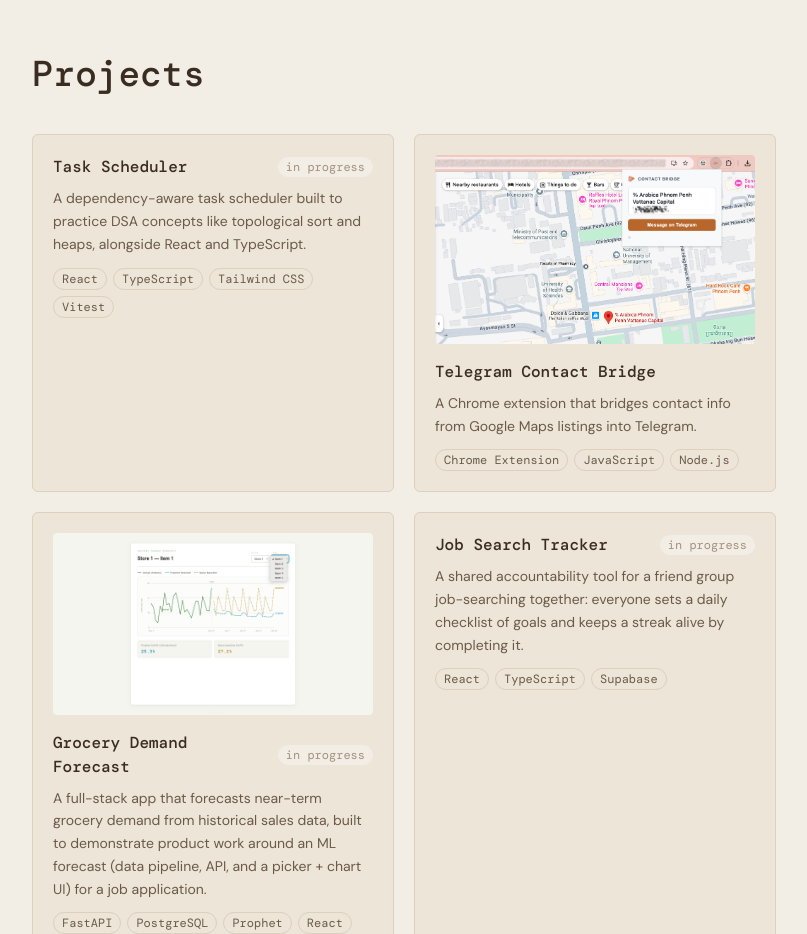
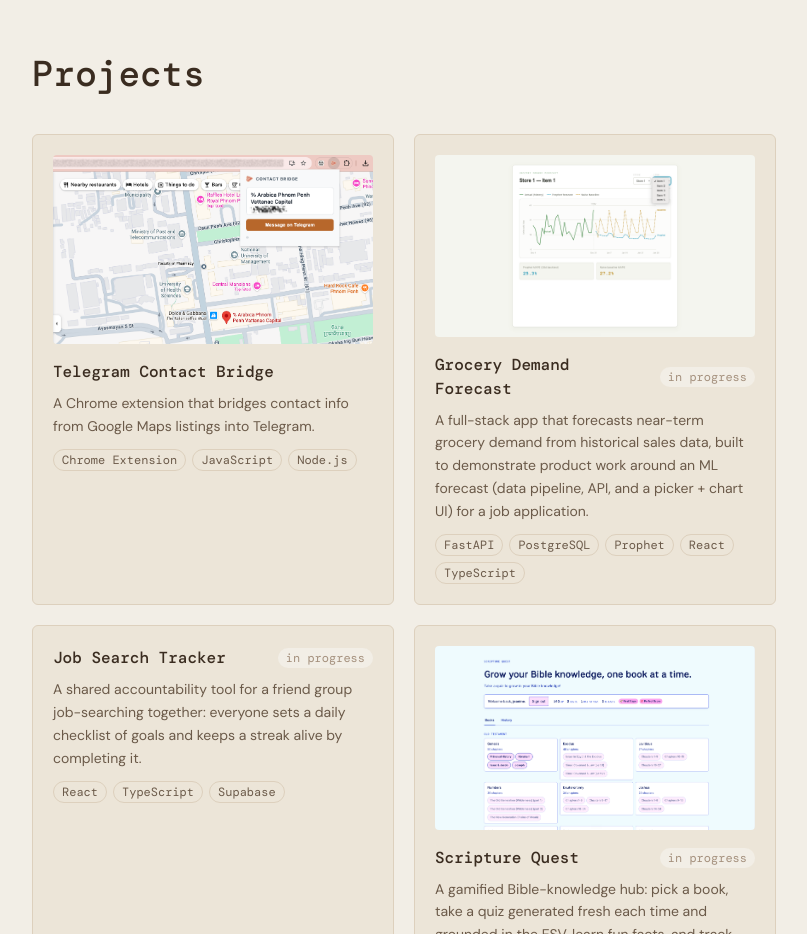
Before and after one commit to jeaninetso/jeaninetso.github.io, a React (Vite) app: page / in a window 1280 px wide. Shown: the part 2080-3014 px from the top of the page, without its empty margins (320-1127 px from the left). Built offline with nearby package versions, Linux system fonts and the light colour scheme; a web font is replaced by a local one.

Commit message:
Temporarily hide Task Scheduler card until a screenshot is ready

```diff
--- a/src/data/projects.ts
+++ b/src/data/projects.ts
@@ -8,14 +8,15 @@
 }
 
 export const personalProjects: Project[] = [
-  {
-    title: 'Task Scheduler',
-    blurb:
-      'A dependency-aware task scheduler built to practice DSA concepts like topological sort and heaps, alongside React and TypeScript.',
-    tags: ['React', 'TypeScript', 'Tailwind CSS', 'Vitest'],
-    link: 'https://github.com/jeaninetso/task-scheduler',
-    status: 'in progress',
-  },
+  // Hidden until a screenshot is ready -- re-add when asked.
+  // {
+  //   title: 'Task Scheduler',
+  //   blurb:
+  //     'A dependency-aware task scheduler built to practice DSA concepts like topological sort and heaps, alongside React and TypeScript.',
+  //   tags: ['React', 'TypeScript', 'Tailwind CSS', 'Vitest'],
+  //   link: 'https://github.com/jeaninetso/task-scheduler',
+  //   status: 'in progress',
+  // },
   {
     title: 'Telegram Contact Bridge',
     image: '/images/telegram-contact-bridge.png',
```
